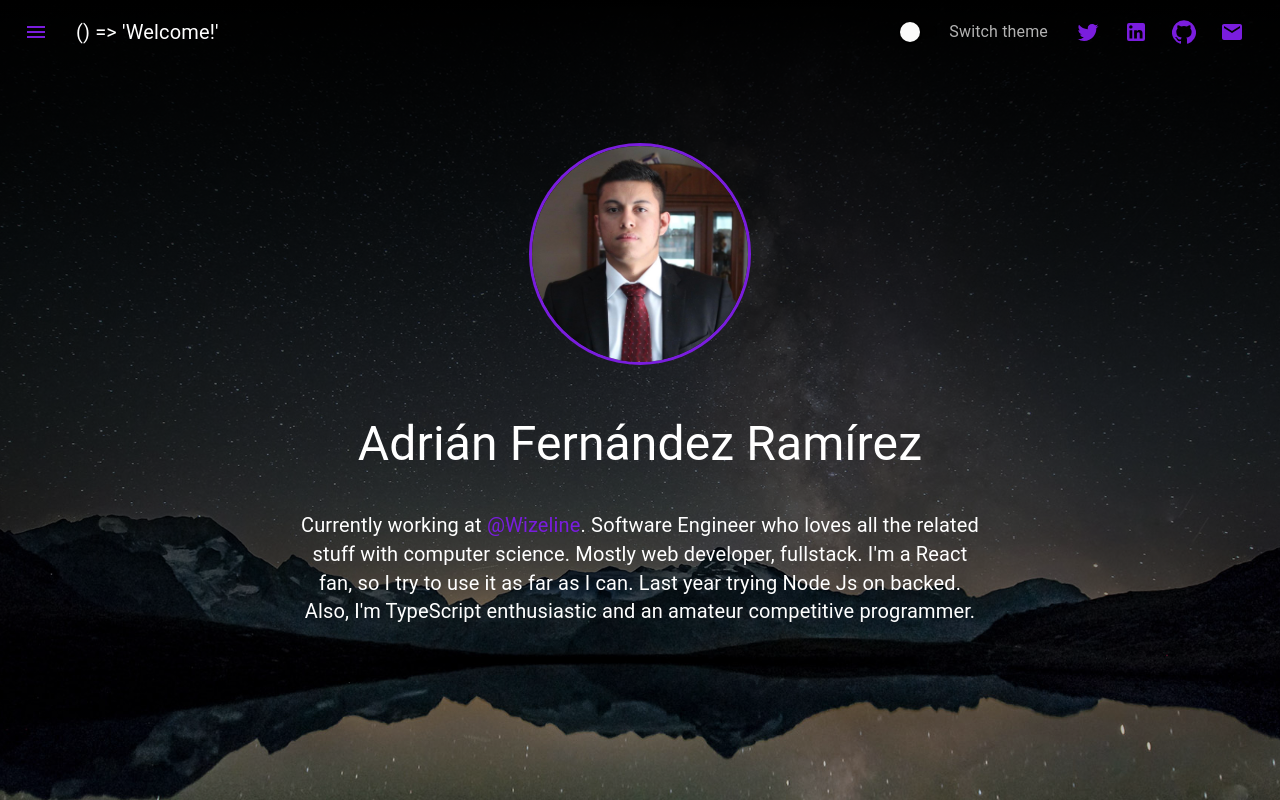
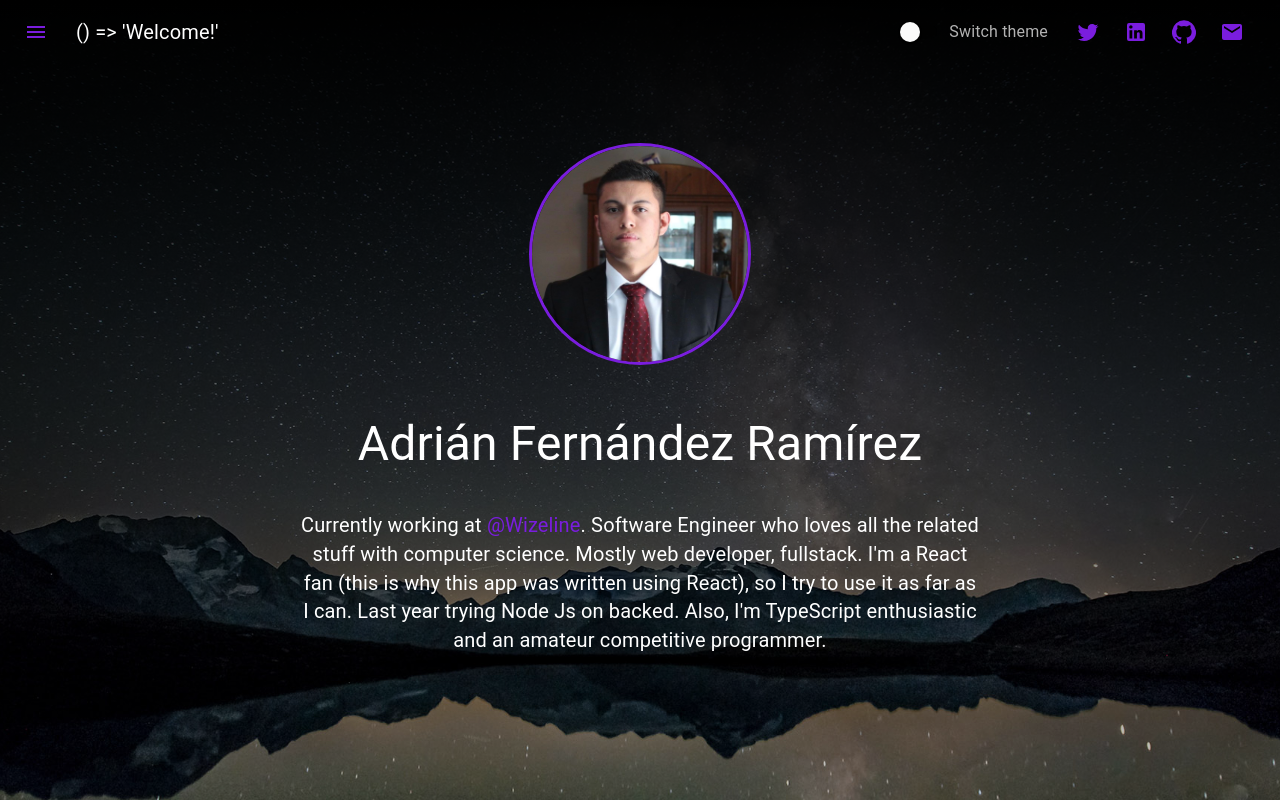
Before and after one commit to Jesusfer2575/about.me, a React (Create React App) app: page / in a window 1280 px wide. Shown: the top 800 px of the page. Built offline with nearby package versions, Linux system fonts and the light colour scheme.

Commit message:
fix: update main description

```diff
--- a/src/components/Avatar/Avatar.component.tsx
+++ b/src/components/Avatar/Avatar.component.tsx
@@ -38,7 +38,8 @@ const AvatarComponent: React.FC = () => {
             </Link>
             {`. Software Engineer who loves all the related stuff with computer science.
             Mostly web developer, fullstack.
-            I'm a React fan, so I try to use it as far as I can.
+            I'm a React fan (this is why this app was written using
+            React), so I try to use it as far as I can.
             Last year trying Node Js on backed.
             Also, I'm TypeScript enthusiastic and an amateur competitive programmer.`}
           </Typography>
```
